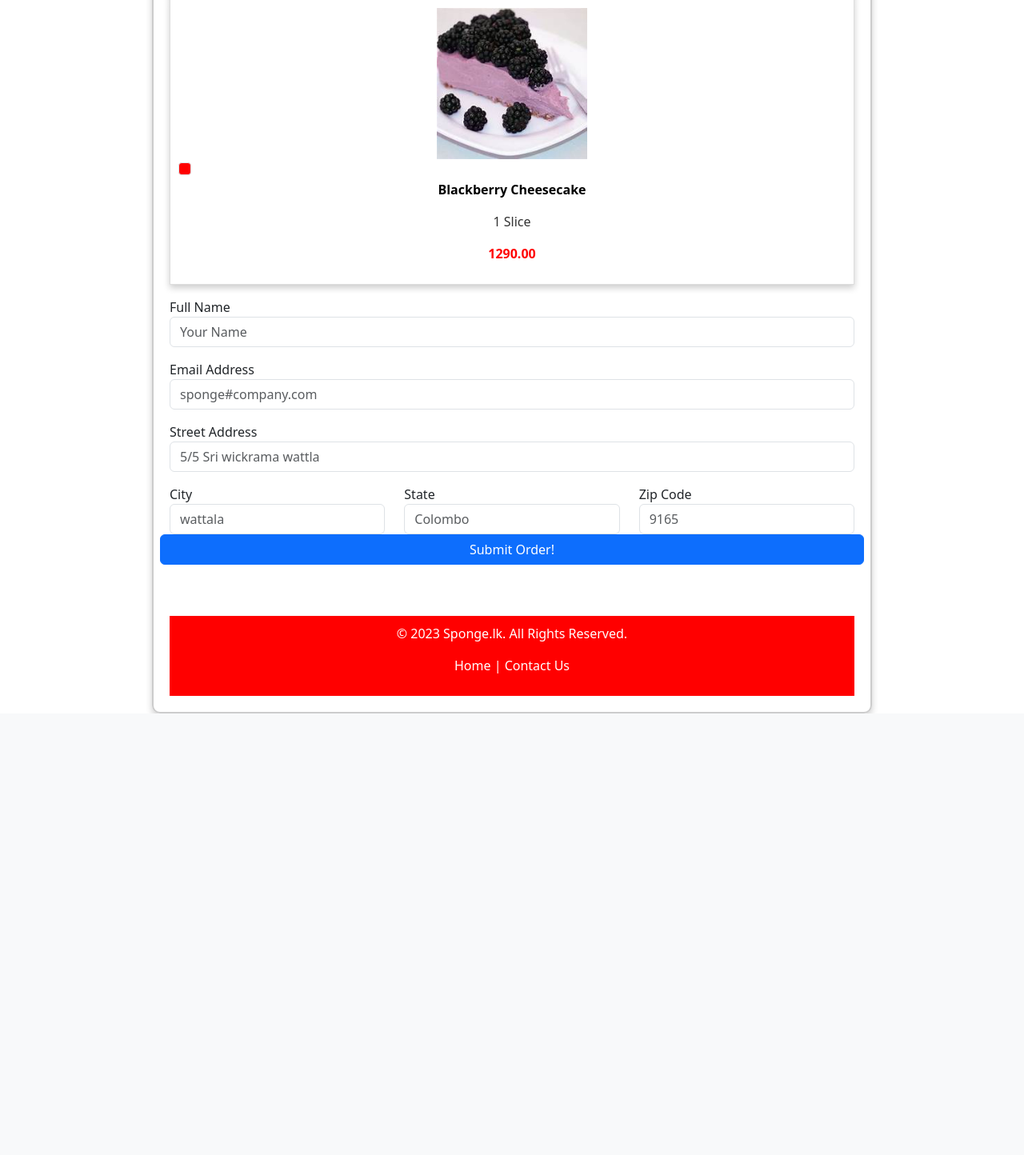
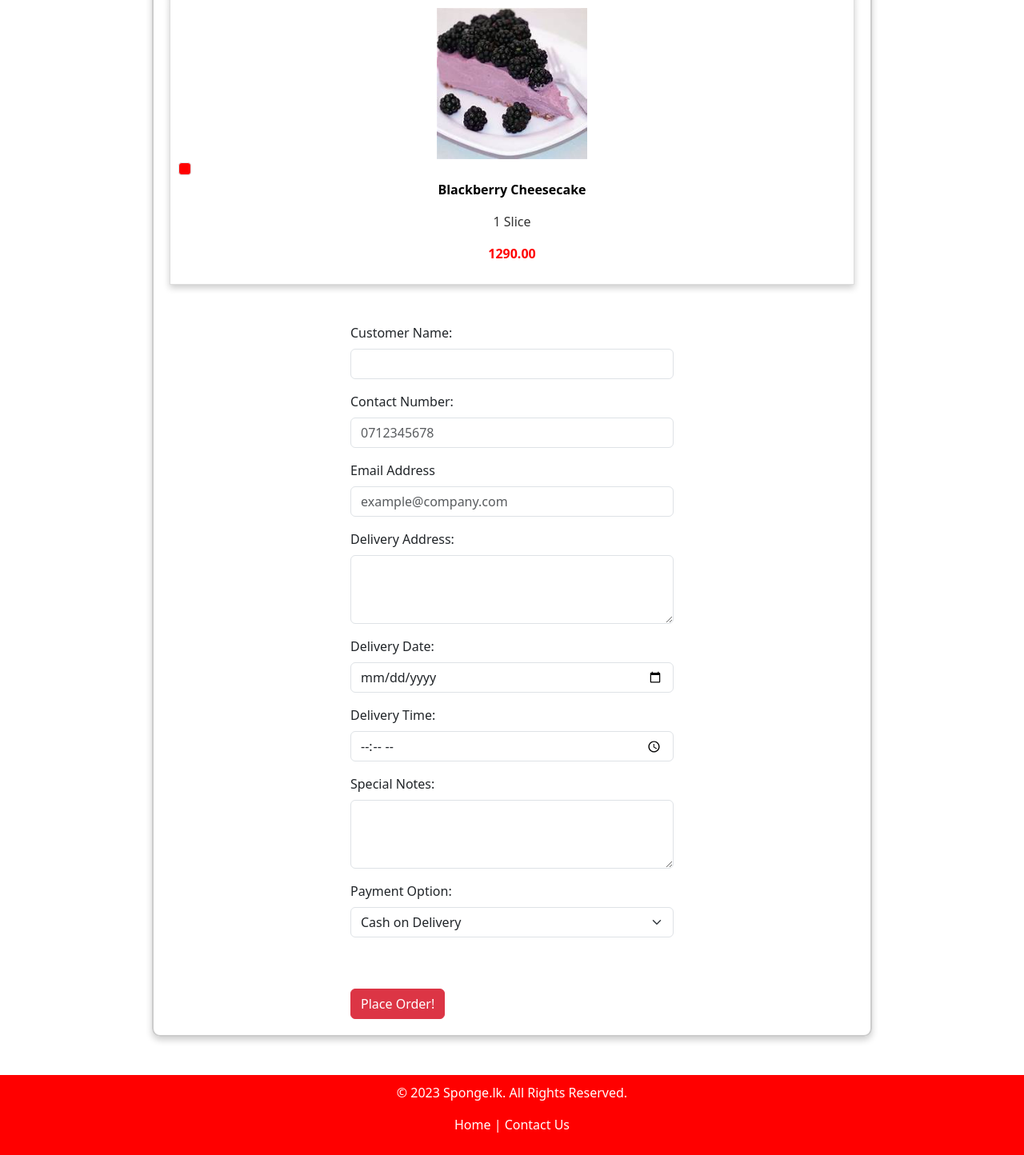
Before and after one commit to chirasthi-sy/Application-Development, a Django app: page /menu/ in a window 1280 px wide. Shown: the part 2835-4279 px from the top of the page at 80% size. Before the commit the page ends 3727 px from the top, so only its background shows below. Run offline with Django 4.2, Linux system fonts and the light colour scheme; data comes from the database, SQL or seed files in the repository; both versions use the stored data as it was after the commit.

Commit message:
completed all code regarding placing an order

```diff
--- a/order_system/customer/models.py
+++ b/order_system/customer/models.py
@@ -27,7 +27,7 @@
     items = models.ManyToManyField('MenuItem', related_name='order', blank=True)
 
     name = models.CharField(max_length=100, blank=True)
-    number = models.DecimalField(max_digits=10, decimal_places=0)
+    number = models.DecimalField(max_digits=10, decimal_places=0, default=000)
     email = models.CharField(max_length=50, blank=True)
     address = models.CharField(max_length=200, blank=True)
     delivery_date = models.DateField(blank=True, null=True)
--- a/order_system/customer/templates/customer/menu.html
+++ b/order_system/customer/templates/customer/menu.html
@@ -1,5 +1,5 @@
 {% load static %}
-<DOCTYPE html>
+<!DOCTYPE html>
 <html lang="en">
 <head>
     <meta charset="UTF-8">
@@ -97,58 +97,62 @@
                     </div>
                 {% endfor %}
             </div>
+            <div class="container mt-5">
 
-            <div class="form-group pt-3">
-                <label for="name">Full Name</label>
-                <input required class="form-control" type="text" placeholder="Your Name" name="name"/>
+
+        <!-- Customer Details Form -->
+        <div class="row justify-content-center">
+            <div class="col-md-6">
+
+                <!-- Customer Name -->
+                <div class="mb-3">
+                    <label for="customer_name" class="form-label">Customer Name:</label>
+                    <input type="text" required class="form-control" id="customer_name" name="customer_name">
                 </div>
-            <div class="form-group pt-3">
-                <label for="email">Email Address</label>
-                <input required class="form-control" type="text" placeholder="sponge#company.com" name="email"/>
+
+                <!-- Contact Number -->
+                <div class="mb-3">
+                    <label for="contact_number" class="form-label">Contact Number:</label>
+                    <input type="tel" required class="form-control" id="contact_number" placeholder="0712345678" name="contact_number" >
                 </div>
-            <div class="form-group pt-3">
-                <label for="street">Street Address</label>
-                <input required class="form-control" type="text" placeholder="5/5 Sri wickrama wattla" name="street"/>
+
+                <div class = "mb-3">
+                    <label for="email" class="form-label">Email Address</label>
+                    <input required class="form-control" type="text" id = "email" placeholder="example@company.com" name="email"
+                    pattern="[a-zA-Z0-9._%+-]+@[a-zA-Z0-9.-]+\.[a-zA-Z]{2,}" title="Please enter a valid email address (e.g., example@company.com)" />
                 </div>
-            <div class="row">
-                <div class="col-md-4 col-sm-12">
-                    <div class="form-group pt-3">
-                        <label for="city">City</label>
-                        <input required class="form-control" type="text" placeholder="wattala" name="city"/>
+
+                <!-- Delivery Address -->
+                <div class="mb-3">
+                    <label for="delivery_address" class="form-label">Delivery Address:</label>
+                    <textarea required class="form-control" id="delivery_address" name="delivery_address" rows="3"></textarea>
                 </div>
+
+                <!-- Delivery Date and Time -->
+                <div class="mb-3">
+                    <label for="delivery_date" class="form-label">Delivery Date:</label>
+                    <input type="date" required class="form-control" id="delivery_date" name="delivery_date" >
                 </div>
-                <div class="col-md-4 col-sm-12">
-                    <div class="form-group pt-3">
-                        <label for="state">State</label>
-                        <input required class="form-control" type="text" placeholder="Colombo" name="state"/>
+                <div class="mb-3">
+                    <label for="delivery_time" class="form-label">Delivery Time:</label>
+                    <input type="time" required class="form-control" id="delivery_time" name="delivery_time" >
                 </div>
+
+                <!-- Special Notes -->
+                <div class="mb-3">
+                    <label for="special_notes" class="form-label">Special Notes:</label>
+                    <textarea class="form-control" id="special_notes" name="special_notes" rows="3"></textarea>
                 </div>
-                <div class="col-md-4 col-sm-12">
-                    <div class="form-group pt-3">
-                                             <label for="zip">Zip Code</label>
-                    <input required class="form-control" type="text" placeholder="9165" name="zip"/>
+
+                <!-- Payment Option -->
+                <div class="mb-3">
+                    <label for="payment_option" class="form-label">Payment Option:</label>
+                    <select class="form-select" id="payment_option" name="payment_option" required>
+                        <option value="cash_on_delivery">Cash on Delivery</option>
+                    </select>
                 </div>
-            </div>
-            <button type="button" class="btn btn-primary" data-toggle="modal" data-target="#submitModal">
-                Submit Order!
-            </button>
-            <!-- Modal -->
-            <div class="modal fade" id="submitModal" tabindex="-1" role="dialog" aria-labelledby="submitModalLabel" aria-hidden="true">
-                <div class="modal-dialog" role="document">
-                    <div class="modal-content">
-                        <div class="modal-header">
-                            <h5 class="modal-title" id="submitModalLabel">Submit Your Order!</h5>
-                            <button type="button" class="close" data-dismiss="modal" aria-label="Close">
-                                <span aria-hidden="true">&times;</span>
-                            </button>
-                        </div>
-                        <div class="modal-body">
-                            <!-- Modal body content goes here -->
-                        </div>
-                        <div class="modal-footer">
-                            <button type="button" class="btn btn-secondary" data-dismiss="modal">GoBack</button>
-                            <button type="submit" class="btn btn-primary">Place Order</button>
-                        </div>
+
+            <button class="btn btn-danger mt-5">Place Order!</button>
             </div>
         </div>
             </div>
--- a/order_system/customer/views.py
+++ b/order_system/customer/views.py
@@ -98,6 +98,7 @@
         return render(request, 'customer/order confirmation message.html', context)
 
 
+
 #class OrderConfirmationView(View):
 #    order = OrderModel.objects.get(pk=pk)
 
--- a/order_system/order_system/urls.py
+++ b/order_system/order_system/urls.py
@@ -23,7 +23,7 @@
 #created url
 urlpatterns = [
     path('admin/', admin.site.urls),
-    path('accounts/', include('allauth.urls')),
+    #path('accounts/', include('allauth.urls')),
     path('', Index.as_view(),name='home'),
     path('about/', About.as_view(),name='about'),
     path('contact/', Contact.as_view(), name='contact'),
```
Also changed, not shown: order_system/order_system/settings.py (+8 -8 lines), order_system/db.sqlite3. Lines whose indentation alone changed are shown as unchanged.
